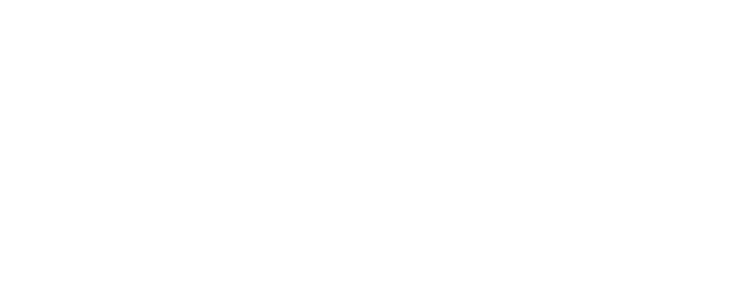
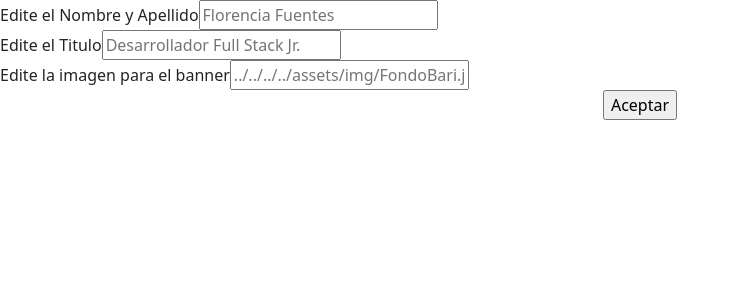
Before and after one commit to FlorFuentes/Portfolio_FrontEnd, an Angular app: page /banner/editar/1 in a window 1280 px wide. Before the commit this address led to /. Shown: the top 300 px of the page, without its empty margins (0-739 px from the left). Built offline with nearby package versions, Linux system fonts and the light colour scheme; no server answers; a web font is replaced by a local one.

Commit message:
Creacion de componentes/servicios y model

```diff
--- a/src/app/Componentes/acerca-de-mi/acerca-de-mi.component.ts
+++ b/src/app/Componentes/acerca-de-mi/acerca-de-mi.component.ts
@@ -11,7 +11,7 @@
   constructor(private datosPortfolio: AcercaDeMiService){ }
 
   ngOnInit(): void {
-    this.datosPortfolio.obtenerDatosAcercaDeMi().subscribe(data => {
+    this.datosPortfolio.obtenerDatos().subscribe(data => {
       this.miPortfolio = data;
     });
   }
--- a/src/app/Componentes/edicion-de-usuario/banner-edicion/banner-edicion.component.html
+++ b/src/app/Componentes/edicion-de-usuario/banner-edicion/banner-edicion.component.html
@@ -2,13 +2,14 @@
 <!-- <i class="fa-solid fa-pen"></i> -->
 <div id="inicio"></div>
 <section class="banner" id="inicio">
-  <div class="banner-edicion  d-flex flex-column justify-content-center align-items-center">
+  <div class="banner-edicion  d-flex flex-column justify-content-center align-items-center" *ngFor="let banner of miPortfolio">
+
     <!-- boton para editar banner -->
-    <label class="ban" for="efbanner">Editar<i class="fa-solid fa-pen"></i></label>
-    <input name="efbanner" id="efbanner" class="form-banner" type="checkbox" checked>
-
+    <label class="ban" for="efbanner" routerLink="/banner/editar/{{banner.id}}" >Editar<i class="fa-solid fa-pen"></i></label>
+<!-- ESTE NO SIRVE <input name="efbanner" id="efbanner" class="form-banner" type="checkbox" checked>
+ -->
     <!-- Formulario edicion -->
-    <form [formGroup]="formBanner" (ngSubmit)="onSubmitBanner()" class="form-edicion" id="banner">
+    <!-- <form [formGroup]="formBanner" (ngSubmit)="onSubmitBanner()" class="form-edicion" id="banner">
       <div class="form-div">
         <label for="nombre">Edite el Nombre y Apellido</label>
         <input type="text" id="nombre" formControlName="nombre" placeholder="Florencia Fuentes">
@@ -25,9 +26,7 @@
       <div class="button-aceptar text-center">
         <input type="submit" value="Aceptar">
       </div>
-
-
-    </form>
+    </form> -->
 
 
     <!-- Otro formulario -->
--- a/src/app/Componentes/edicion-de-usuario/banner-edicion/banner-edicion.component.ts
+++ b/src/app/Componentes/edicion-de-usuario/banner-edicion/banner-edicion.component.ts
@@ -11,25 +11,13 @@
 })
 export class BannerEdicionComponent {
 
-  //miPortfolio: any;
+
 
   miPortfolio: Banner[] = [];
-  //constructor(private datosPortfolio: MiServicioService) { }
+  constructor(private datosPortfolio: MiServicioService) { }
 
-  formBanner: FormGroup;
 
-  constructor(private fb: FormBuilder,
-              private datosPortfolio: MiServicioService,
-              private activatedRoute:ActivatedRoute,
-              private router: Router) {
 
-    this.formBanner = this.fb.group({
-      id: [''],
-      nombre: [''],
-      titulo: [''],
-      imagen: ['']
-    });
-  }
   ngOnInit(): void {
     this.datosPortfolio.obtenerDatosBanner().subscribe(data => {
       this.miPortfolio = data;
@@ -37,7 +25,7 @@
   }
 
   //Boton aceptar
-  onSubmitBanner() {
+  /* onSubmitBanner() {
 
     const banner: Banner = {
       id: this.formBanner.value.id,
@@ -54,4 +42,5 @@
 
   }
 
+  */
 }
--- /dev/null
+++ b/src/app/Componentes/edicion-de-usuario/banner-edicion/editarbanner/editarbanner.component.html
@@ -0,0 +1,19 @@
+<!-- Formulario edicion -->
+<form [formGroup]="formBanner" (ngSubmit)="onSubmitBanner()" class="form-edicion" id="banner">
+    <div class="form-div">
+      <label for="nombre">Edite el Nombre y Apellido</label>
+      <input type="text" id="nombre" formControlName="nombre" placeholder="Florencia Fuentes">
+    </div>
+    <div class="form-div">
+      <label for="titulo">Edite el Titulo</label>
+      <input type="text" id="titulo" formControlName="titulo" placeholder="Desarrollador Full Stack Jr.">
+    </div>
+    <div class="form-div">
+
+      <label for="imagen">Edite la imagen para el banner</label>
+      <input type="text" id="imagen" formControlName="imagen" placeholder="../../../../assets/img/FondoBari.jpg">
+    </div>
+    <div class="button-aceptar text-center">
+      <input type="submit" value="Aceptar">
+    </div>
+  </form>
--- /dev/null
+++ b/src/app/Componentes/edicion-de-usuario/banner-edicion/editarbanner/editarbanner.component.ts
@@ -0,0 +1,52 @@
+import { Component, OnInit } from '@angular/core';
+import { FormBuilder, FormGroup } from '@angular/forms';
+import { ActivatedRoute, Router } from '@angular/router';
+import { Banner } from 'src/app/Model/banner';
+import { MiServicioService } from 'src/app/servicios/mi-servicio.service';
+
+@Component({
+  selector: 'app-editarbanner',
+  templateUrl: './editarbanner.component.html',
+  styleUrls: ['./editarbanner.component.css']
+})
+export class EditarbannerComponent implements OnInit{
+
+  miPortfolio: Banner[] = [];
+
+  formBanner: FormGroup;
+
+  constructor(private fb: FormBuilder,
+              private datosPortfolio: MiServicioService,
+              private activatedRoute:ActivatedRoute,
+              private router: Router) {
+
+this.formBanner = this.fb.group({
+    id: [''],
+    nombre: [''],
+    titulo: [''],
+    imagen: ['']
+  });
+}
+ngOnInit(): void {
+    this.datosPortfolio.obtenerDatosBanner().subscribe(data => {
+    this.miPortfolio = data;
+  });
+}
+
+//Boton aceptar
+onSubmitBanner() {
+
+    const banner: Banner = {
+    id: parseInt(this.activatedRoute.snapshot.params['id']),
+    nombre: this.formBanner.value.nombre,
+    titulo: this.formBanner.value.titulo,
+    imagen: this.formBanner.value.imagen,
+  };
+    console.log(banner);
+
+  this.datosPortfolio.editarBanner(banner).subscribe(() => {
+
+});
+}
+
+}
--- a/src/app/app-routing.module.ts
+++ b/src/app/app-routing.module.ts
@@ -8,7 +8,8 @@
 
 //Cargamos los formularios
 import { EdicionDeUsuarioComponent } from './Componentes/edicion-de-usuario/edicion-de-usuario.component';
-
+import { BannerEdicionComponent } from './Componentes/edicion-de-usuario/banner-edicion/banner-edicion.component';
+import { EditarbannerComponent } from './Componentes/edicion-de-usuario/banner-edicion/editarbanner/editarbanner.component';
 
 const routes: Routes = [
   { path: "",redirectTo:'/inicio', pathMatch: 'full'},
@@ -16,6 +17,9 @@
   { path: 'login', component:LoginfondoComponent},
   { path: 'registro', component:RegistroFondoComponent},
   { path: 'edicion-de-usuario',component:EdicionDeUsuarioComponent},
+
+  //Chequear si acepta la ruta
+  {path: 'banner/editar/:id', component:EditarbannerComponent}
 ];
 
 @NgModule({
--- a/src/app/app.module.ts
+++ b/src/app/app.module.ts
@@ -40,6 +40,7 @@
 
 //Formulario Reactivo
 import { FormsModule, ReactiveFormsModule } from '@angular/forms';
+import { EditarbannerComponent } from './Componentes/edicion-de-usuario/banner-edicion/editarbanner/editarbanner.component';
 
 
 @NgModule({
@@ -68,6 +69,7 @@
     HabilidadesEdicionComponent,
     ProyectosEdicionComponent,
     FooterEdicionComponent,
+    EditarbannerComponent,
   ],
   imports: [
     BrowserModule,
--- a/src/app/servicios/mi-servicio.service.ts
+++ b/src/app/servicios/mi-servicio.service.ts
@@ -9,7 +9,7 @@
 export class MiServicioService {
 
   private json = './assets/data/data.json';
-  private ProyectoArgPrograma = 'http://localhost:8080';//Saque el (/banner/)
+  private ProyectoArgPrograma = 'http://localhost:8080';//Saque el (/banner/) xq tp funciona
 
   httpOptions = {
     headers: new HttpHeaders({ 'Content-Type': 'application/json' })
```
Also changed, not shown: src/app/Componentes/edicion-de-usuario/banner-edicion/editarbanner/editarbanner.component.css (added), 1 other file (tests, documents, lock files or other folders).
